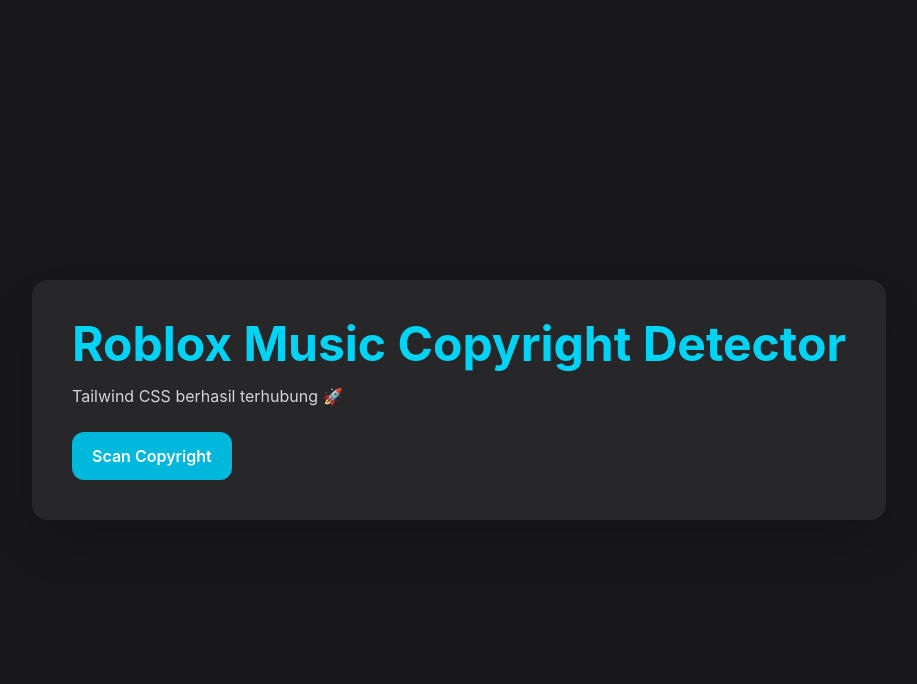
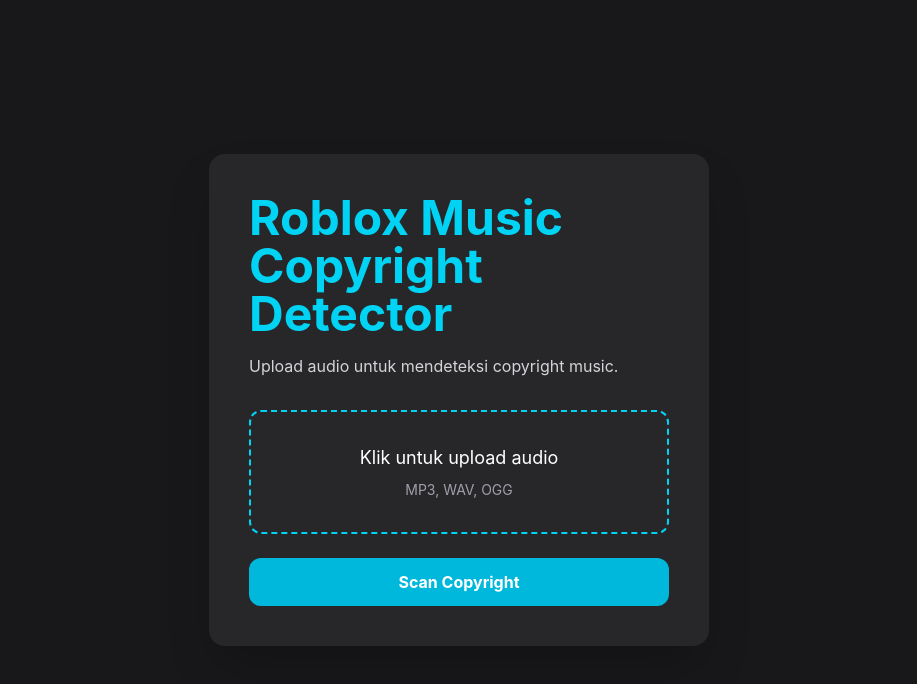
Before and after one commit to NaelCoder/roblox-copyright-detector, a React (Vite) app: page / in a window 1280 px wide. Shown: the top 684 px of the page, without its empty margins (181-1098 px from the left). Built offline with nearby package versions, Linux system fonts and the light colour scheme; the HTML template or start-up script is replaced by a standard one.

Commit message:
add upload ui

```diff
--- a/src/App.jsx
+++ b/src/App.jsx
@@ -1,18 +1,62 @@
+import { useState } from "react"
+
 export default function App() {
+  const [fileName, setFileName] = useState("")
+
+  const handleFile = (e) => {
+    const file = e.target.files[0]
+
+    if (file) {
+      setFileName(file.name)
+    }
+  }
+
   return (
     <div className="min-h-screen bg-zinc-900 text-white flex items-center justify-center">
-      <div className="bg-zinc-800 p-10 rounded-2xl shadow-2xl">
+      <div className="bg-zinc-800 p-10 rounded-2xl shadow-2xl w-[500px]">
+
         <h1 className="text-5xl font-bold text-cyan-400 mb-4">
           Roblox Music Copyright Detector
         </h1>
 
-        <p className="text-zinc-300">
-          Tailwind CSS berhasil terhubung 🚀
+        <p className="text-zinc-300 mb-8">
+          Upload audio untuk mendeteksi copyright music.
         </p>
 
-        <button className="mt-6 bg-cyan-500 hover:bg-cyan-600 px-5 py-3 rounded-xl font-semibold">
+        <label className="block border-2 border-dashed border-cyan-400 rounded-xl p-8 text-center cursor-pointer hover:bg-zinc-700 transition">
+
+          <input
+            type="file"
+            accept=".mp3,.wav,.ogg"
+            className="hidden"
+            onChange={handleFile}
+          />
+
+          <p className="text-lg">
+            Klik untuk upload audio
+          </p>
+
+          <p className="text-sm text-zinc-400 mt-2">
+            MP3, WAV, OGG
+          </p>
+        </label>
+
+        {fileName && (
+          <div className="mt-6 bg-zinc-700 p-4 rounded-xl">
+            <p className="text-cyan-300 font-semibold">
+              File Uploaded:
+            </p>
+
+            <p className="mt-1 text-zinc-200">
+              {fileName}
+            </p>
+          </div>
+        )}
+
+        <button className="mt-6 w-full bg-cyan-500 hover:bg-cyan-600 py-3 rounded-xl font-bold">
           Scan Copyright
         </button>
+
       </div>
     </div>
   )
```
